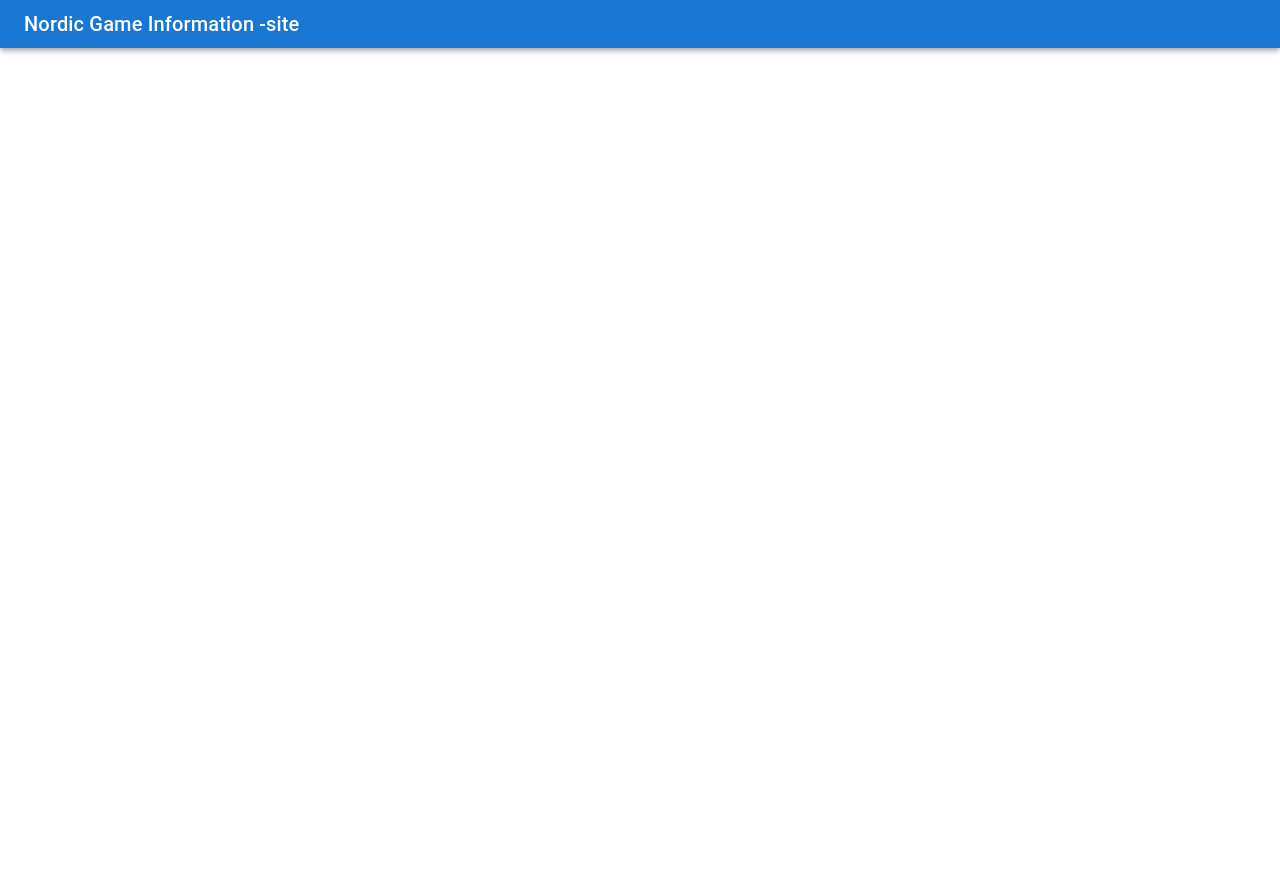
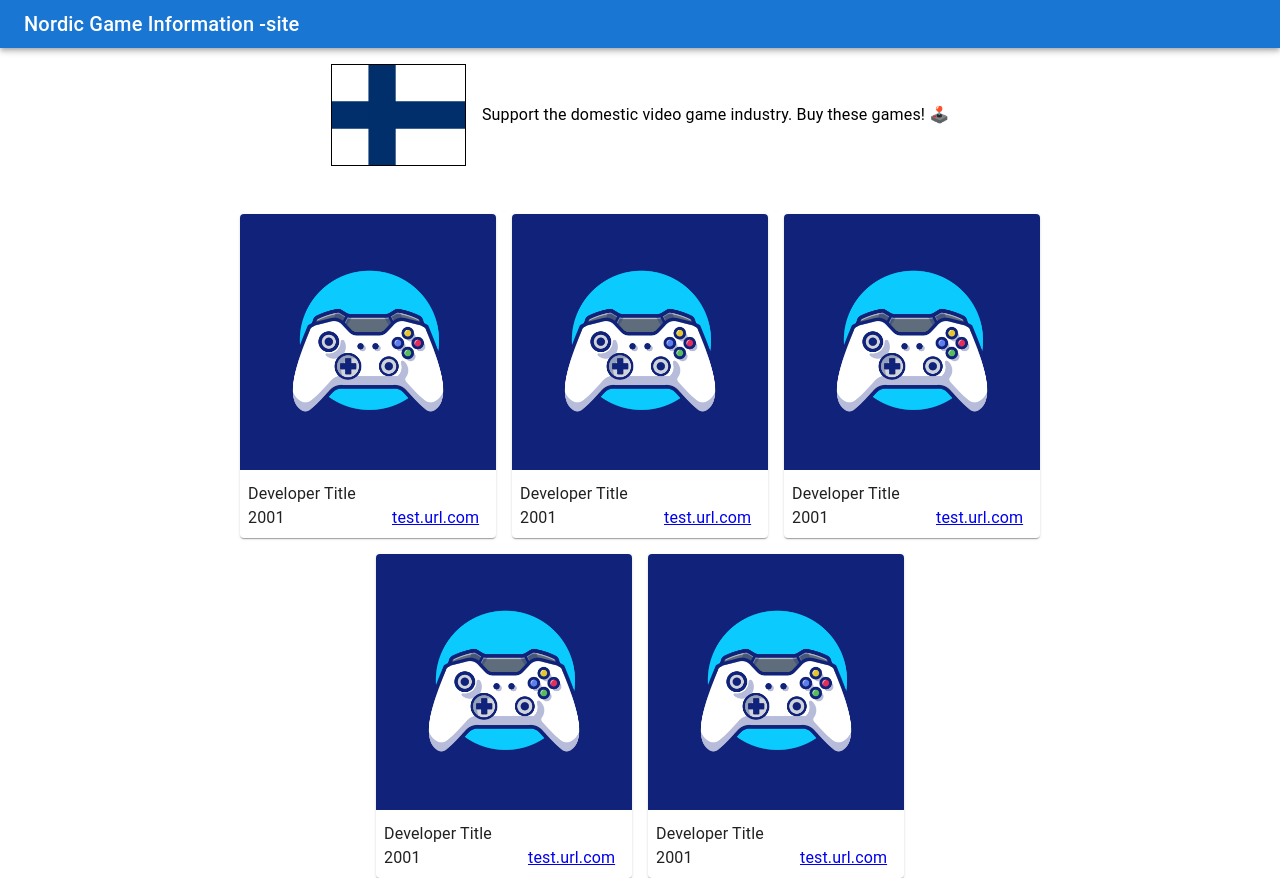
Before and after one commit to Lionbull/dataintensiveproject, a React (Vite) app in the folder frontend/: page /devlist in a window 1280 px wide. Before the commit the page ends 800 px from the top, so only its background shows below. Built offline with nearby package versions, Linux system fonts and the light colour scheme.

Commit message:
added mock-version of DeveloperListPage.jsx, template of PublisherInformation

```diff
--- a/frontend/src/RouteSwitch.jsx
+++ b/frontend/src/RouteSwitch.jsx
@@ -5,6 +5,7 @@ import DeveloperInformation from "./components/DeveloperInformation.jsx";
 import PublisherInformation from "./components/PublisherInformation.jsx";
 import GameInformation from "./components/GameInformation.jsx";
 import GamesListPage from "./components/GamesListPage.jsx";
+import DeveloperListPage from "./components/DeveloperListPage.jsx";
 
 
 const RouteSwitch = () => {
@@ -17,6 +18,7 @@ const RouteSwitch = () => {
                 <Route path="/developer/:country/:id" element={<DeveloperInformation/>}/>
                 <Route path="/publisher/:country/:id" element={<PublisherInformation/>}/>
                 <Route path="/game/:country/:id" element={<GameInformation/>}/>
+                <Route path="/devlist/" element={<DeveloperListPage/>}/>
             </Routes>
         </BrowserRouter>
     )
--- /dev/null
+++ b/frontend/src/components/DeveloperListPage.jsx
@@ -0,0 +1,43 @@
+import {Box, Card, FormControl, InputLabel, MenuItem, Select, Typography} from "@mui/material";
+import {useState} from "react";
+import fiFlag from "../assets/fi.svg";
+import controllerImg from "../assets/controller.webp"
+import mockData from "../mock-data/developerinformation.json";
+
+
+
+const DeveloperInfoCard = ({name, founding_year, website}) => {
+    return(
+        <Card sx={{width: "256px"}}>
+            <Box component="img" src={controllerImg} sx={{width: '100%'}}/>
+            <Box sx={{display: "flex", padding: "8px"}}>
+                <Box sx={{width: "60%"}}>
+                    <Typography>{name}</Typography>
+                    <Typography>{founding_year}</Typography>
+                </Box>
+                <Box sx={{width: "40%", display: "flex", flexDirection: "column-reverse", alignItems: "flex-start"}}>
+                    <Typography><a href={website}>{website}</a></Typography>
+                </Box>
+            </Box>
+        </Card>
+    );
+};
+
+const DeveloperListPage = () => {
+
+    return (
+        <Box sx={{display: "flex", flexDirection: "column", justifyContent: "center", gap: "32px"}}>
+            <Box sx={{display: "flex", justifyContent: "center", alignItems: "center", gap: "16px", padding: "16px"}}>
+                <img className="flag" src={fiFlag}/>
+                <Typography>Support the domestic video game industry. Buy these games! 🕹️</Typography>
+            </Box>
+
+            <Box sx={{display: "flex", justifyContent: "center", flexWrap: "wrap", width: "992px", gap: "16px"}}>
+                {mockData.map((devinfo, i) => <DeveloperInfoCard {...devinfo} key={i}/>)}
+            </Box>
+        </Box>
+
+    );
+};
+
+export default DeveloperListPage;
--- a/frontend/src/mock-data/developerinformation.json
+++ b/frontend/src/mock-data/developerinformation.json
@@ -1,3 +1,12 @@
+[{
+    "name": "Developer Title",
+    "description": "Lorem ipsum dolor sit amet, consectetur adipiscing elit. In laoreet convallis metus, sit amet faucibus metus condimentum bibendum. Vivamus blandit at urna eu tincidunt.",
+    "number_of_employees": "100500",
+    "website": "test.url.com",
+    "founding_year": "2001",
+    "revenue": "9 999 999 €",
+    "company_type": "Indie / AAA"
+},
 {
     "name": "Developer Title",
     "description": "Lorem ipsum dolor sit amet, consectetur adipiscing elit. In laoreet convallis metus, sit amet faucibus metus condimentum bibendum. Vivamus blandit at urna eu tincidunt.",
@@ -6,4 +15,28 @@
     "founding_year": "2001",
     "revenue": "9 999 999 €",
     "company_type": "Indie / AAA"
-}
+}, {
+    "name": "Developer Title",
+    "description": "Lorem ipsum dolor sit amet, consectetur adipiscing elit. In laoreet convallis metus, sit amet faucibus metus condimentum bibendum. Vivamus blandit at urna eu tincidunt.",
+    "number_of_employees": "100500",
+    "website": "test.url.com",
+    "founding_year": "2001",
+    "revenue": "9 999 999 €",
+    "company_type": "Indie / AAA"
+}, {
+    "name": "Developer Title",
+    "description": "Lorem ipsum dolor sit amet, consectetur adipiscing elit. In laoreet convallis metus, sit amet faucibus metus condimentum bibendum. Vivamus blandit at urna eu tincidunt.",
+    "number_of_employees": "100500",
+    "website": "test.url.com",
+    "founding_year": "2001",
+    "revenue": "9 999 999 €",
+    "company_type": "Indie / AAA"
+}, {
+    "name": "Developer Title",
+    "description": "Lorem ipsum dolor sit amet, consectetur adipiscing elit. In laoreet convallis metus, sit amet faucibus metus condimentum bibendum. Vivamus blandit at urna eu tincidunt.",
+    "number_of_employees": "100500",
+    "website": "test.url.com",
+    "founding_year": "2001",
+    "revenue": "9 999 999 €",
+    "company_type": "Indie / AAA"
+}]
```
Also changed, not shown: frontend/src/components/PublisherListPage.jsx (added).
